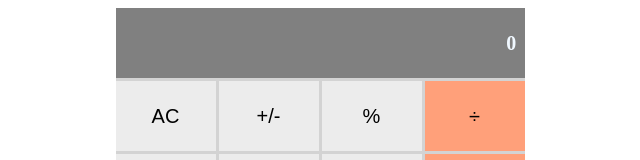
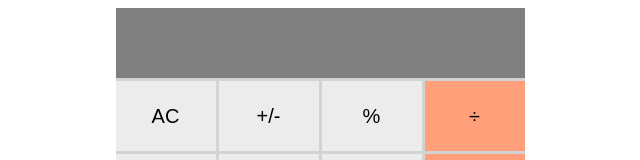
Before and after one commit to Bishoy-Samwel/math-magicians, a React (Create React App) app: page / in a window 1280 px wide. Shown: the top 160 px of the page, without its empty margins (320-960 px from the left). Built offline with nearby package versions, Linux system fonts and the light colour scheme.

Commit message:
Fix a typo

```diff
--- a/src/components/Container.js
+++ b/src/components/Container.js
@@ -29,7 +29,7 @@ export default class Container extends React.Component {
     console.log(dataObj);
     return (
       <div className="container">
-        <Result result={dataObj.result} />
+        <Result result={dataObj.total} />
         <button type="button" btn_name="AC" onClick={this.handleClick} className="bg-grey"> AC </button>
         <button type="button" btn_name="+/-" onClick={this.handleClick} className="bg-grey"> +/- </button>
         <button type="button" btn_name="%" onClick={this.handleClick} className="bg-grey"> % </button>
```
